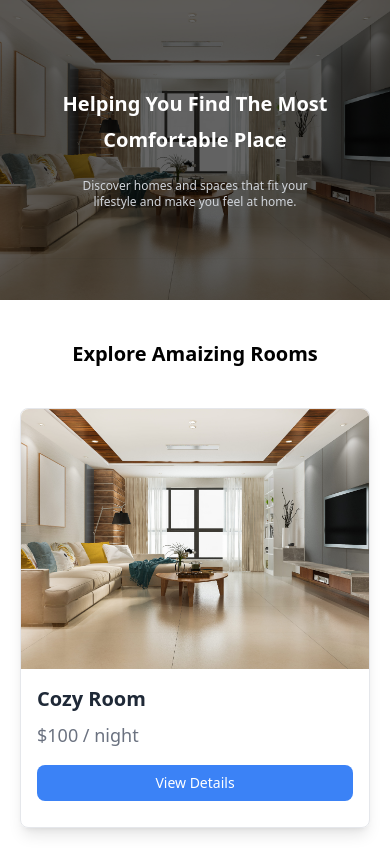
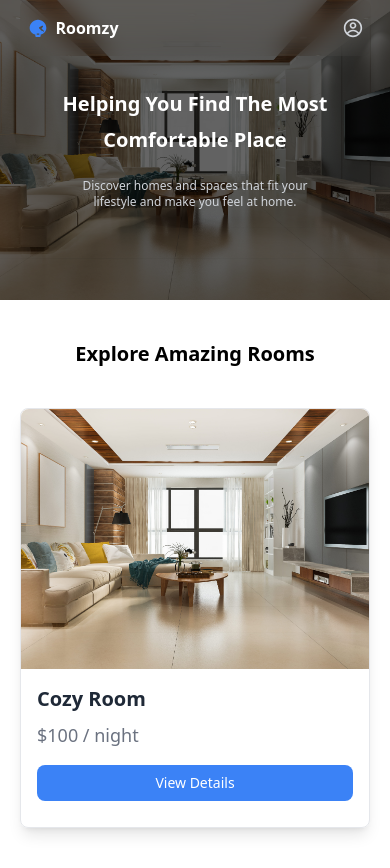
Before and after one commit to Shazzadul-Shakib/Roomzy-Client, a Next.js app: page / in a window 390 px wide. Built offline with nearby package versions, Linux system fonts and the light colour scheme.

Commit message:
responsive navbar added

```diff
--- a/package.json
+++ b/package.json
@@ -12,7 +12,8 @@
     "next": "14.2.15",
     "prettier-plugin-tailwindcss": "^0.6.8",
     "react": "^18",
-    "react-dom": "^18"
+    "react-dom": "^18",
+    "react-icons": "^5.3.0"
   },
   "devDependencies": {
     "@types/node": "^20",
--- a/src/app/(main)/(home)/page.tsx
+++ b/src/app/(main)/(home)/page.tsx
@@ -1,14 +1,19 @@
 import Hero from "@/components/home/Hero";
 import RoomCard from "@/components/home/RoomCard";
+import Navbar from "@/components/shared/Navbar";
 
 const HomePage: React.FC = () => {
   return (
     <>
+      {/* Fixed Navbar */}
+      <Navbar />
+      {/* Hero Section */}
       <Hero />
 
+      {/* Room Cards Section */}
       <section className="mx-auto my-10 w-[90%] md:my-14 lg:w-[80%]">
         <h1 className="mb-10 text-center text-xl font-semibold md:text-start md:text-3xl">
-          Explore Amaizing Rooms
+          Explore Amazing Rooms
         </h1>
         <div className="grid grid-cols-1 justify-items-center gap-10 md:grid-cols-2 xl:grid-cols-3">
           <RoomCard />
--- a/src/app/(main)/(home)/rooms/[id]/page.tsx
+++ b/src/app/(main)/(home)/rooms/[id]/page.tsx
@@ -1,14 +1,20 @@
 import RoomDetails from "@/components/room/RoomDetails";
 import RoomImages from "@/components/room/RoomImages";
 import { RoomPageProps } from "@/types/all-types";
+import Link from "next/link";
 
 const RoomPage: React.FC<RoomPageProps> = ({ params }) => {
   console.log(params);
   return (
     <div className="mx-auto my-10 w-[90%] md:my-14 lg:w-[80%]">
-      <div className=" grid grid-cols-1 gap-6">
+      <div className="mb-6">
+        <Link href="/" className="px-2 py-1 text-xs text-gray-500">
+          Back to home
+        </Link>
+      </div>
+      <div className="grid grid-cols-1 gap-6">
         <RoomImages />
-        <RoomDetails/>
+        <RoomDetails />
       </div>
     </div>
   );
--- /dev/null
+++ b/src/components/logo/Logo.tsx
@@ -0,0 +1,20 @@
+const Logo: React.FC = () => {
+  return (
+    <div className="flex items-center space-x-2">
+      {/* SVG Logo */}
+      <svg
+        xmlns="http://www.w3.org/2000/svg"
+        className="h-5 w-5 md:h-8 md:w-8 text-blue-500"
+        viewBox="0 0 24 24"
+        fill="currentColor"
+      >
+        <path d="M12 2C6.48 2 2 6.48 2 12c0 3.87 2.94 7.12 6.76 7.93v1.42c0 .83.67 1.5 1.5 1.5h3.48c.83 0 1.5-.67 1.5-1.5v-1.42C19.06 19.12 22 15.87 22 12c0-5.52-4.48-10-10-10zm1.5 18h-3v-1.5h3V20zm4.24-4.59c-.39.39-1.02.39-1.41 0l-2.83-2.83a.996.996 0 010-1.41L16.34 9.5a.996.996 0 111.41 1.41l-1.59 1.59 2.83 2.83c.39.39.39 1.02 0 1.41zM7.66 9.5a.996.996 0 00-1.41 0L4.66 11.1a.996.996 0 101.41 1.41l1.59-1.59c.39-.39.39-1.02 0-1.41z" />
+      </svg>
+
+      {/* Hotel Name */}
+      <span className="text-md md:text-2xl font-bold text-white">Roomzy</span>
+    </div>
+  );
+};
+
+export default Logo;
--- /dev/null
+++ b/src/components/shared/Navbar.tsx
@@ -0,0 +1,25 @@
+import Logo from "../logo/Logo";
+import { CgProfile } from "react-icons/cg";
+
+const Navbar: React.FC = () => {
+  return (
+    <div className="fixed left-0 right-0 top-0 z-10 mx-auto flex w-[90%] items-center justify-between rounded-lg px-2 py-4 backdrop-blur-md lg:w-[80%]">
+      {/* Logo on the left */}
+      <div className="flex items-center">
+        <Logo />
+      </div>
+
+      {/* Sign Up/Sign In button on the right */}
+      <div>
+        {/* <button className="rounded-lg bg-blue-500 px-4 py-2 font-medium text-white text-xs ">
+          Sign Up/Sign In
+        </button> */}
+        <div className="cursor-pointer">
+          <CgProfile className="text-[20px] text-gray-300 md:text-[35px]" />
+        </div>
+      </div>
+    </div>
+  );
+};
+
+export default Navbar;
```
Also changed, not shown: 1 other file (tests, documents, lock files or other folders).
